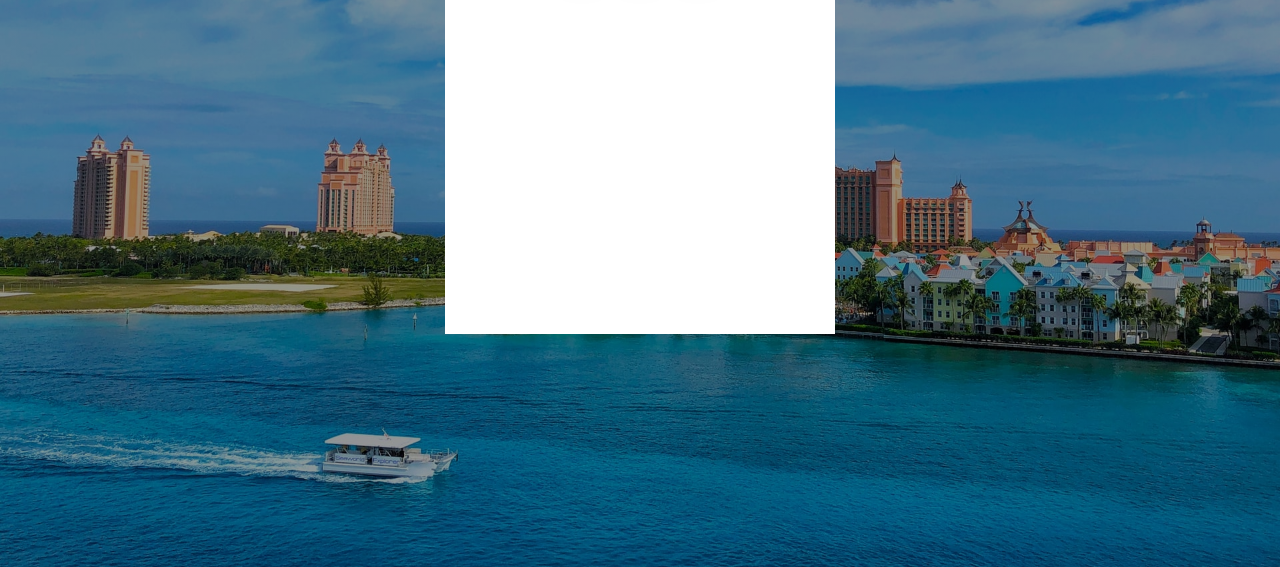
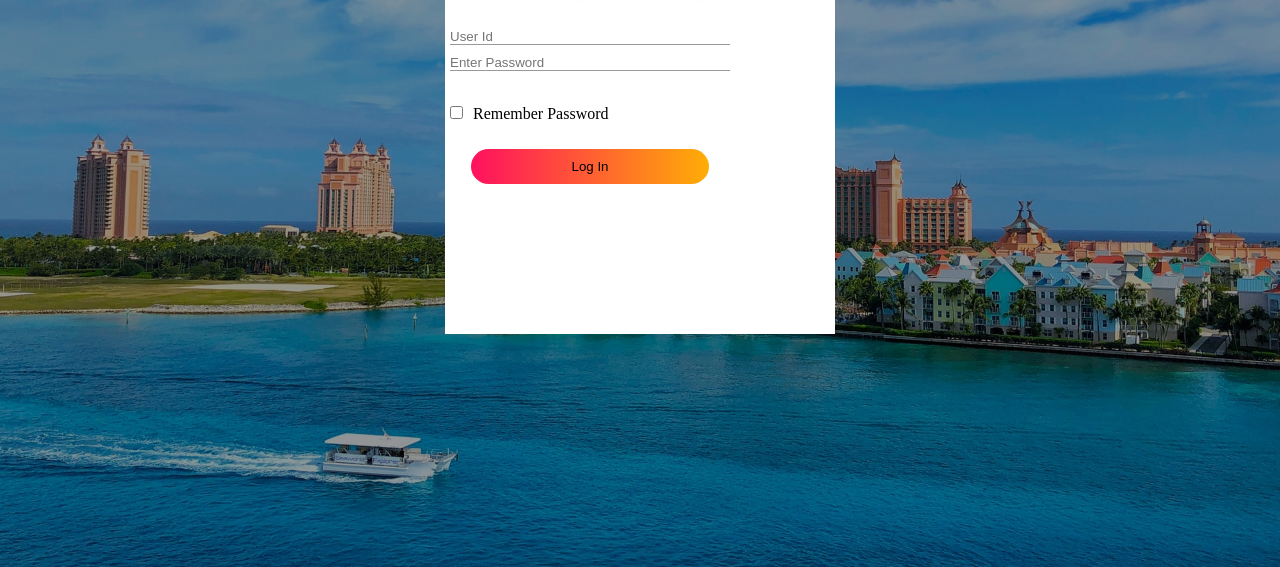
Before and after one commit to thetechtakeover/Registration-Form, a plain HTML site: page index.html in a window 1280 px wide. Shown: the part 233-800 px from the top of the page. Drawn offline with Linux system fonts and the light colour scheme.

Commit message:
added and edited form inputs

```diff
--- a/index.html
+++ b/index.html
@@ -17,8 +17,14 @@
                         <img src="./images/facebook.png">
                         <img src="./images/twitter.png">
                     </div>
+                    <form class="input-group">
+                        <input type="text" class="input-field" placeholder="User Id" required>
+                        <input type="text" class="input-field" placeholder="Enter Password" required>
+                        <input type="checkbox" class="check-box"><span>Remember Password</span>
+                        <button type="submit" class="submit-btn">Log In</button>
+                    </form>
                 </div>
-                </div>
+            </div>
 
         </body>
     </html>
--- a/styles.css
+++ b/styles.css
@@ -27,6 +27,7 @@
     position: relative;
     box-shadow: 0 0 20px 9x #c43d07fd;
     border-radius: 30px;
+    border: 2px olive;
 }
 
 .toggle-btn {
@@ -59,5 +60,38 @@
     margin: 0 12px;
     box-shadow: 0 0 20px 0 #7f7f7f3d;
     cursor: pointer;
+    border-radius: 50%;
 
 }
+
+.input-group {
+    top: 180px;
+    position: absolute;
+    width: 280px;
+    transition: .5s;
+}
+.input-field {
+    width: 100%;
+    padding: 10p 0;
+    margin:  5px 0;
+    border-left: 0;
+    border-top: 0;
+    border-right: 0;
+    border-bottom: 1px solid #999;
+    background: transparent;
+
+}
+.submit-btn {
+    width: 85%;
+    padding: 10px 30px;
+    cursor: pointer;
+    display: block;
+    margin: auto;
+    background: linear-gradient(to right, #ff105f,#ffad06);
+    border: 0;
+    outline: none;
+    border-radius: 30px;
+}
+.check-box {
+    margin: 30px 10px 30px 0;
+}
```
